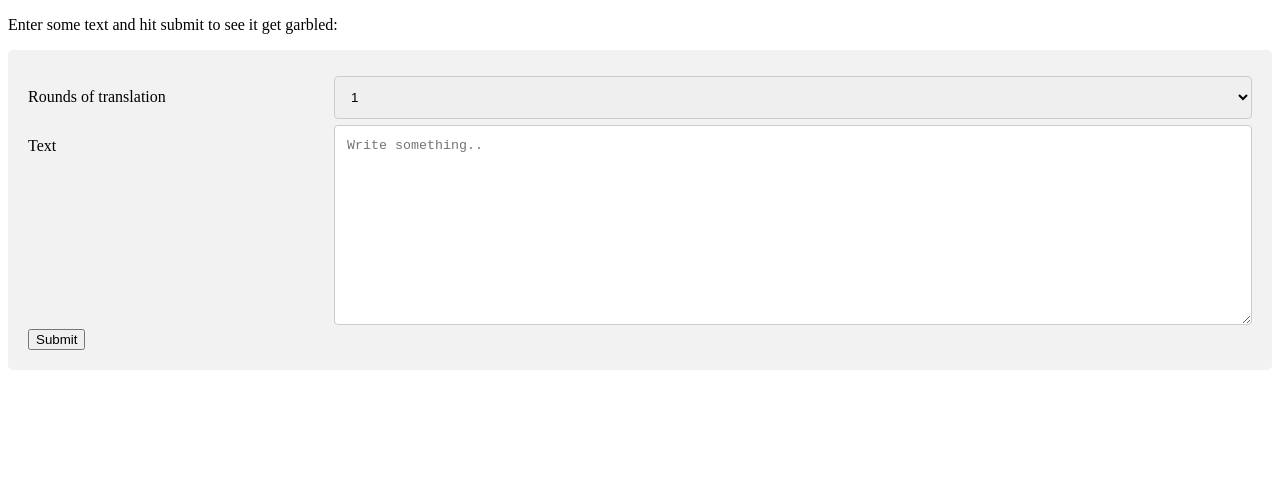
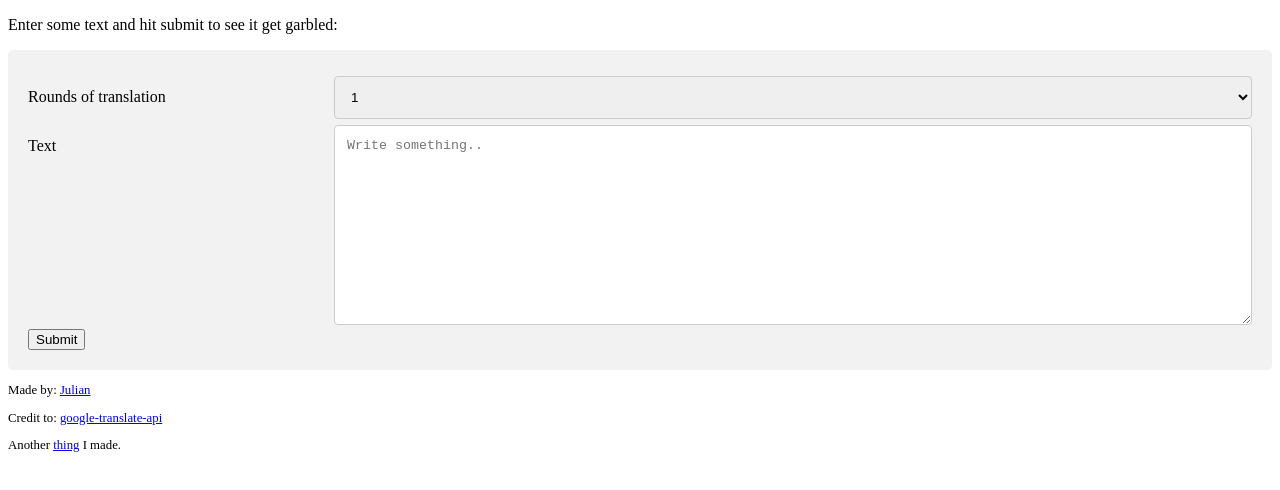
Before and after one commit to superjulian/translation-garble, a website: page index.html in a window 1280 px wide. Drawn offline with Linux system fonts and the light colour scheme.

Commit message:
added an ugly footer

```diff
--- a/index.html
+++ b/index.html
@@ -66,6 +66,9 @@
                 margin-top: 0;
             }
         }
+        footer {
+            font-size: .8em;
+        }
         </style>
     </head>
     <body>
@@ -120,6 +123,11 @@
                 </div>
             </form>
         </div>
+        <footer>
+            <p>Made by: <a href="mailto:julianpmeltzer@gmail.com" target="_blank">Julian</a></p>
+            <p>Credit to: <a href="https://github.com/matheuss/google-translate-api" target="_blank">google-translate-api</a></p>
+            <p>Another <a href="http://afterelegy.com">thing</a> I made.</p>
+        </footer>
         <script>
             function sendStuff(){
                 var toGarble={};
```
